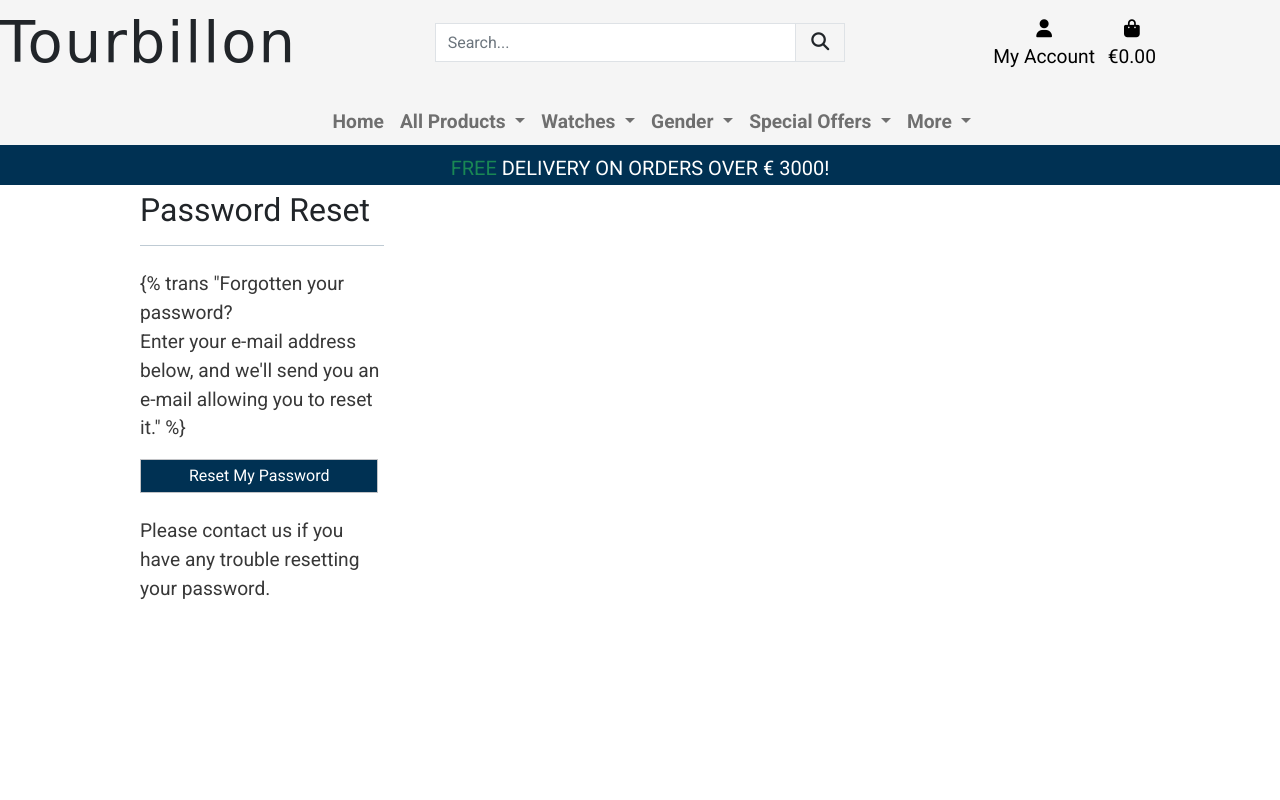
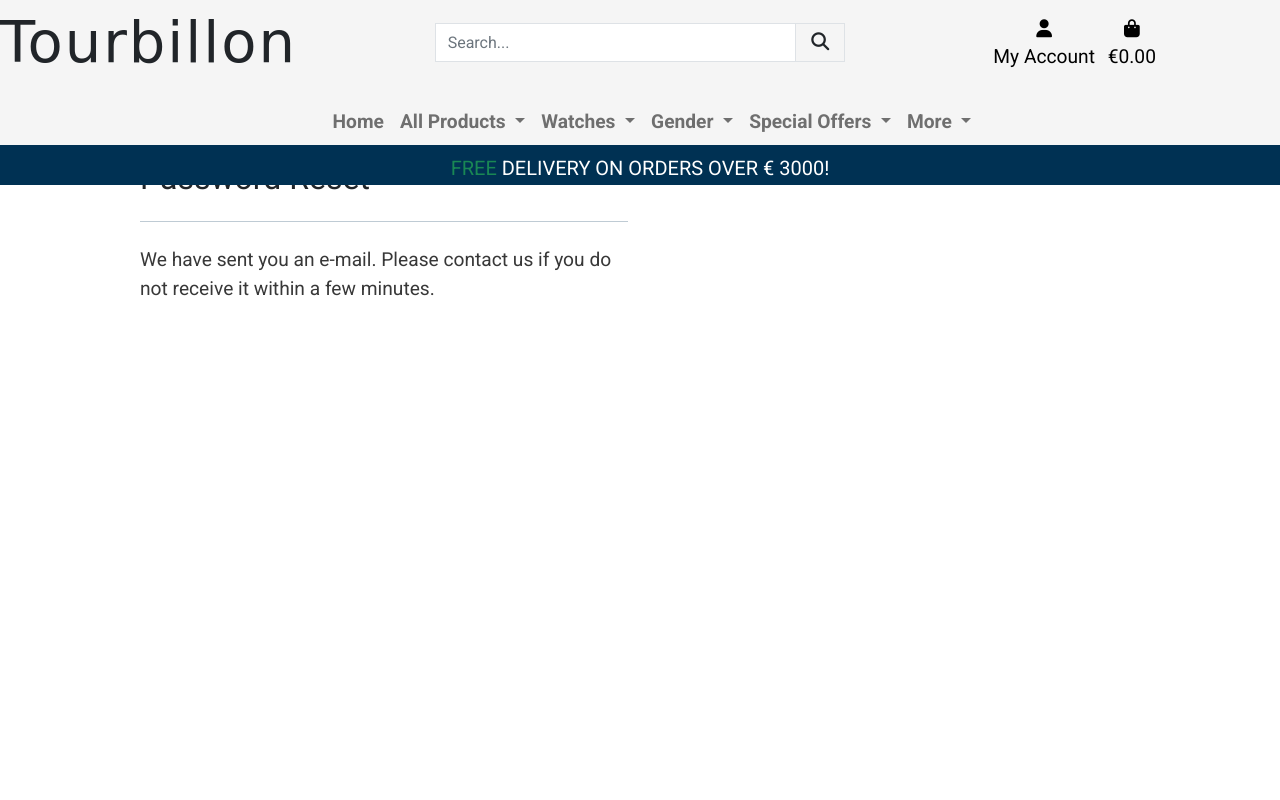
Before and after one commit to nfepb/CI-PP5-eCommerce-Tourbillon, a Django app: a page that uses templates/allauth/account/password_reset_done.html in a window 1280 px wide. Run offline with Django 3.2, Linux system fonts and the light colour scheme; some libraries are stand-ins or nearby versions; some web fonts are replaced.

Commit message:
fix: updates allauth templates for better display of html account templates.

```diff
--- a/templates/allauth/account/account_inactive.html
+++ b/templates/allauth/account/account_inactive.html
@@ -1,6 +1,8 @@
 {% extends "account/base.html" %}
 <!-- prettier-ignore -->
 {% load i18n %}
+<!-- prettier-ignore -->
+{% block extra_title %} | E-mail Addresses{% endblock %}
 
 {% block head_title %}{% trans "Account Inactive" %}{% endblock %}
 <!-- prettier-ignore -->
--- a/templates/allauth/account/logout.html
+++ b/templates/allauth/account/logout.html
@@ -1,5 +1,7 @@
-{% extends "account/base.html" %} {% load i18n %} {% block head_title %}{% trans
-"Sign Out" %}{% endblock %} {% block inner_content %}
+{% extends "account/base.html" %} {% load i18n %}
+<!-- prettier-ignore -->
+{% block extra_title %} | Sign Out{% endblock %}
+{% block head_title %}{% trans"Sign Out" %}{% endblock %} {% block inner_content %}
 <!-- LOGOUT SECTION -->
 <div class="col-lg-6">
   <hr />
--- a/templates/allauth/account/password_reset_done.html
+++ b/templates/allauth/account/password_reset_done.html
@@ -1,42 +1,20 @@
-{% extends "account/base.html" %}
+{% extends "account/base.html" %} {% load i18n %} {% load account %}
 <!-- prettier-ignore -->
 {% block extra_title %} | Password Reset{% endblock %}
-
-{% load i18n %}
-{% load account %}
 <!-- prettier-ignore -->
 {% block head_title %}{% trans "Password Reset" %}{% endblock %}
 
 {% block inner_content %}
-<div class="col-lg-6">
-  <hr />
-  <h2 class="mt-5">{% trans "Password Reset" %}</h2>
-  <hr />
-  {% if user.is_authenticated %} {% include
-  "account/snippets/already_logged_in.html" %} {% endif %}
+<hr />
+<h2 class="logo-font mb-4">{% trans "Password Reset" %}</h2>
+<hr />
+<!-- prettier-ignore -->
+{% if user.is_authenticated %}
+    {% include "account/snippets/already_logged_in.html" %}
+    {% endif %}
 
-  <p>
-    {% trans "Forgotten your password? <br />
-    Enter your e-mail address below, and we'll send you an e-mail allowing you
-    to reset it." %}
-  </p>
-
-  <form
-    method="POST"
-    action="{% url 'account_reset_password' %}"
-    class="password_reset"
-  >
-    {% csrf_token %} {{ form|crispy }}
-    <input
-      type="submit"
-      class="btn btn-style px-5 py-1"
-      value="{% trans 'Reset My Password' %}"
-    />
-  </form>
-
-  <p>
-    {% blocktrans %}Please contact us if you have any trouble resetting your
-    password.{% endblocktrans %}
-  </p>
-</div>
+<p>
+  {% blocktrans %}We have sent you an e-mail. Please contact us if you do not
+  receive it within a few minutes.{% endblocktrans %}
+</p>
 {% endblock %}
--- a/templates/allauth/account/password_set.html
+++ b/templates/allauth/account/password_set.html
@@ -9,7 +9,9 @@
 {% block inner_content %}
 <!-- PASSWORD SET SECTION -->
 <div class="col-lg-6">
-  <h1>{% trans "Set Password" %}</h1>
+  <hr />
+  <h2 class="mb-4">{% trans "Set Password" %}</h2>
+  <hr />
 
   <form
     method="POST"
--- a/templates/allauth/account/signup.html
+++ b/templates/allauth/account/signup.html
@@ -34,7 +34,9 @@
       href="{% url 'account_login' %}"
       >Back to Login</a
     >
-    <button class="btn rounded-1" type="submit">{% trans "Sign Up" %}</button>
+    <button class="btn btn-style rounded-1" type="submit">
+      {% trans "Sign Up" %}
+    </button>
   </form>
 </div>
 <!-- END Of SIGNUP SECTION -->
```
Also changed, not shown: templates/allauth/account/password_reset_from_key.html (+4 -4 lines).
